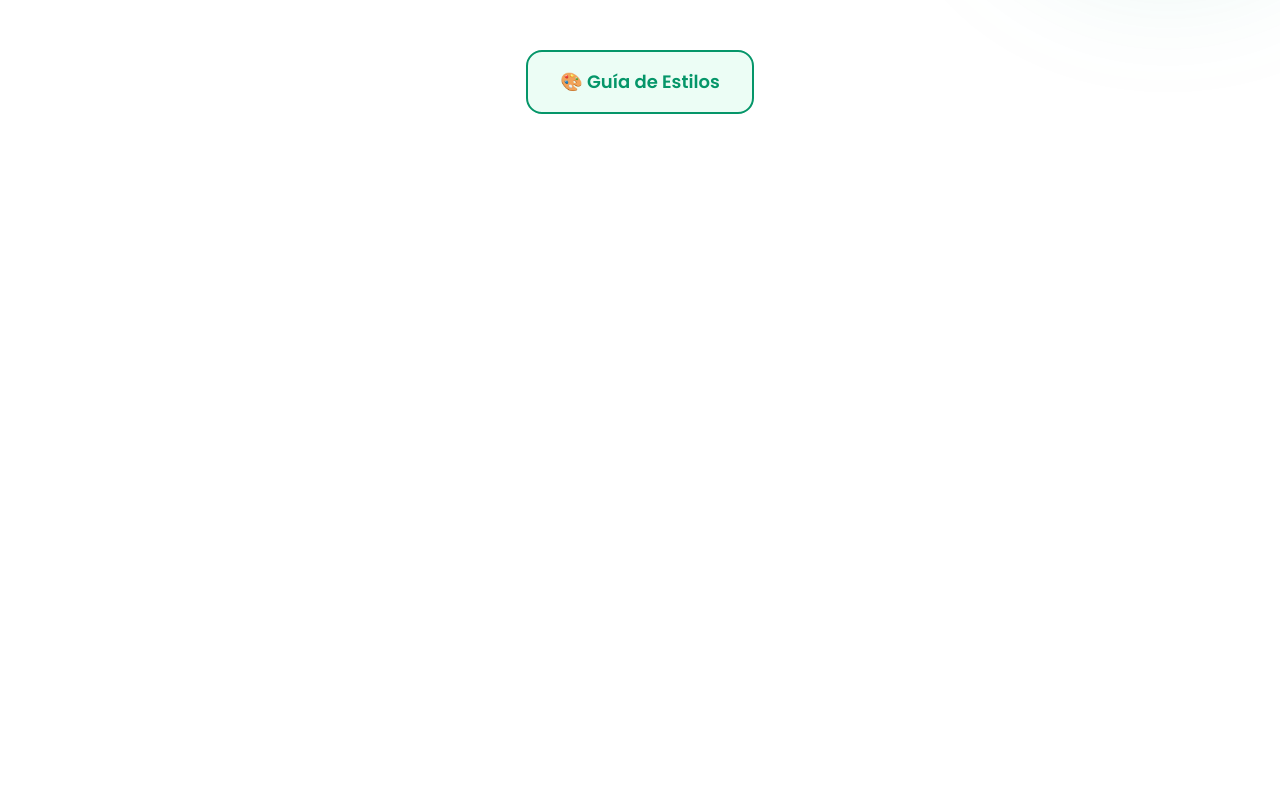
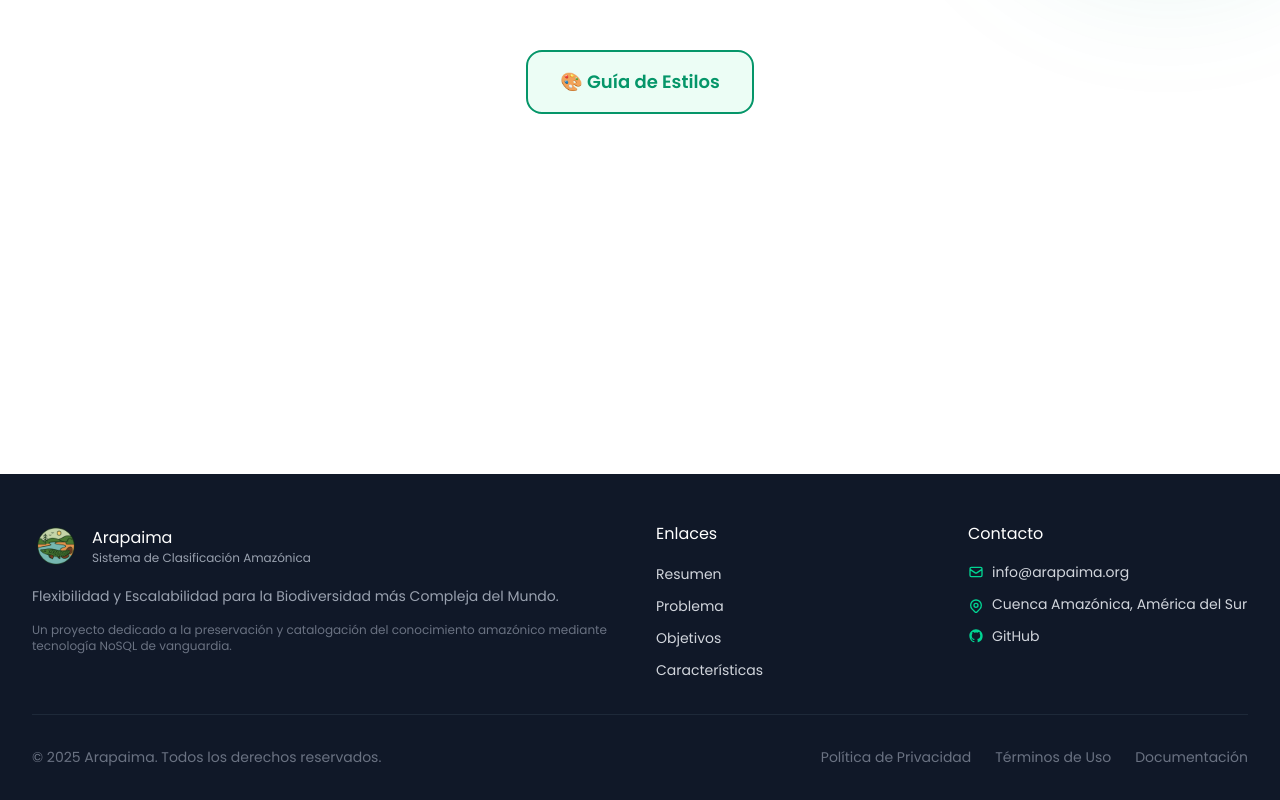
Before and after one commit to DanielCarrenoMar/amazonIA-marketplace, a Next.js app in the folder apps/frontend/: page / in a window 1280 px wide. Shown: the part 422-1222 px from the top of the page. Before the commit the page ends 896 px from the top, so only its background shows below. Built offline with nearby package versions, Linux system fonts and the light colour scheme.

Commit message:
feat(layout): migrar footer de frontend-legacy

```diff
--- a/apps/frontend/app/layout.tsx
+++ b/apps/frontend/app/layout.tsx
@@ -20,7 +20,7 @@ export const metadata: Metadata = {
   description: "Generated by create next app",
 };
 
-import { Navbar } from "@/components";
+import { Navbar, Footer } from "@/components";
 
 export default function RootLayout({
   children,
@@ -37,6 +37,7 @@ export default function RootLayout({
         <main className="grow pt-24">
           {children}
         </main>
+        <Footer />
       </body>
     </html>
   );
--- /dev/null
+++ b/apps/frontend/components/layout/Footer.tsx
@@ -0,0 +1,104 @@
+import logo from '@/public/logo.png';
+
+export function Footer() {
+  return (
+    <footer className="bg-gray-900 text-gray-300">
+      <div className="max-w-7xl mx-auto px-4 sm:px-6 lg:px-8 py-12">
+        <div className="grid md:grid-cols-4 gap-8 mb-8">
+          {/* Logo and Description */}
+          <div className="md:col-span-2">
+            <div className="flex items-center gap-3 mb-4">
+              <img src={logo.src} alt="Arapaima" className="h-12 w-12" />
+              <div>
+                <div className="text-white">Arapaima</div>
+                <p className="text-xs text-gray-400">Sistema de Clasificación Amazónica</p>
+              </div>
+            </div>
+            <p className="text-sm text-gray-400 mb-4">
+              Flexibilidad y Escalabilidad para la Biodiversidad más Compleja del Mundo.
+            </p>
+            <p className="text-xs text-gray-500">
+              Un proyecto dedicado a la preservación y catalogación del conocimiento amazónico
+              mediante tecnología NoSQL de vanguardia.
+            </p>
+          </div>
+
+          {/* Quick Links */}
+          <div>
+            <h4 className="text-white mb-4">Enlaces</h4>
+            <ul className="space-y-2">
+              <li>
+                <a href="#resumen" className="text-sm hover:text-emerald-400 transition-colors">
+                  Resumen
+                </a>
+              </li>
+              <li>
+                <a href="#problema" className="text-sm hover:text-emerald-400 transition-colors">
+                  Problema
+                </a>
+              </li>
+              <li>
+                <a href="#objetivos" className="text-sm hover:text-emerald-400 transition-colors">
+                  Objetivos
+                </a>
+              </li>
+              <li>
+                <a href="#features" className="text-sm hover:text-emerald-400 transition-colors">
+                  Características
+                </a>
+              </li>
+            </ul>
+          </div>
+
+          {/* Contact */}
+          <div>
+            <h4 className="text-white mb-4">Contacto</h4>
+            <ul className="space-y-3">
+              <li className="flex items-center gap-2 text-sm">
+                <svg className="w-4 h-4 text-emerald-400" fill="none" stroke="currentColor" viewBox="0 0 24 24">
+                  <path strokeLinecap="round" strokeLinejoin="round" strokeWidth={2} d="M3 8l7.89 5.26a2 2 0 002.22 0L21 8M5 19h14a2 2 0 002-2V7a2 2 0 00-2-2H5a2 2 0 00-2 2v10a2 2 0 002 2z" />
+                </svg>
+                <span>info@arapaima.org</span>
+              </li>
+              <li className="flex items-start gap-2 text-sm">
+                <svg className="w-4 h-4 text-emerald-400 mt-1 shrink-0" fill="none" stroke="currentColor" viewBox="0 0 24 24">
+                  <path strokeLinecap="round" strokeLinejoin="round" strokeWidth={2} d="M17.657 16.657L13.414 20.9a1.998 1.998 0 01-2.827 0l-4.244-4.243a8 8 0 1111.314 0z" />
+                  <path strokeLinecap="round" strokeLinejoin="round" strokeWidth={2} d="M15 11a3 3 0 11-6 0 3 3 0 016 0z" />
+                </svg>
+                <span>Cuenca Amazónica, América del Sur</span>
+              </li>
+              <li className="flex items-center gap-2 text-sm">
+                <svg className="w-4 h-4 text-emerald-400" fill="currentColor" viewBox="0 0 24 24">
+                  <path fillRule="evenodd" d="M12 2C6.477 2 2 6.484 2 12.017c0 4.425 2.865 8.18 6.839 9.504.5.092.682-.217.682-.483 0-.237-.008-.868-.013-1.703-2.782.605-3.369-1.343-3.369-1.343-.454-1.158-1.11-1.466-1.11-1.466-.908-.62.069-.608.069-.608 1.003.07 1.531 1.032 1.531 1.032.892 1.53 2.341 1.088 2.91.832.092-.647.35-1.088.636-1.338-2.22-.253-4.555-1.113-4.555-4.951 0-1.093.39-1.988 1.029-2.688-.103-.253-.446-1.272.098-2.65 0 0 .84-.27 2.75 1.026A9.564 9.564 0 0112 6.844c.85.004 1.705.115 2.504.337 1.909-1.296 2.747-1.027 2.747-1.027.546 1.379.202 2.398.1 2.651.64.7 1.028 1.595 1.028 2.688 0 3.848-2.339 4.695-4.566 4.943.359.309.678.92.678 1.855 0 1.338-.012 2.419-.012 2.747 0 .268.18.58.688.482A10.019 10.019 0 0022 12.017C22 6.484 17.522 2 12 2z" clipRule="evenodd" />
+                </svg>
+                <a href="#" className="hover:text-emerald-400 transition-colors">
+                  GitHub
+                </a>
+              </li>
+            </ul>
+          </div>
+        </div>
+
+        {/* Bottom Bar */}
+        <div className="border-t border-gray-800 pt-8">
+          <div className="flex flex-col md:flex-row justify-between items-center gap-4">
+            <p className="text-sm text-gray-500">
+              © 2025 Arapaima. Todos los derechos reservados.
+            </p>
+            <div className="flex gap-6 text-sm text-gray-500">
+              <a href="#" className="hover:text-emerald-400 transition-colors">
+                Política de Privacidad
+              </a>
+              <a href="#" className="hover:text-emerald-400 transition-colors">
+                Términos de Uso
+              </a>
+              <a href="#" className="hover:text-emerald-400 transition-colors">
+                Documentación
+              </a>
+            </div>
+          </div>
+        </div>
+      </div>
+    </footer>
+  );
+}
--- a/apps/frontend/components/layout/index.ts
+++ b/apps/frontend/components/layout/index.ts
@@ -1 +1,2 @@
 export * from "./Navbar";
+export * from "./Footer";
```
